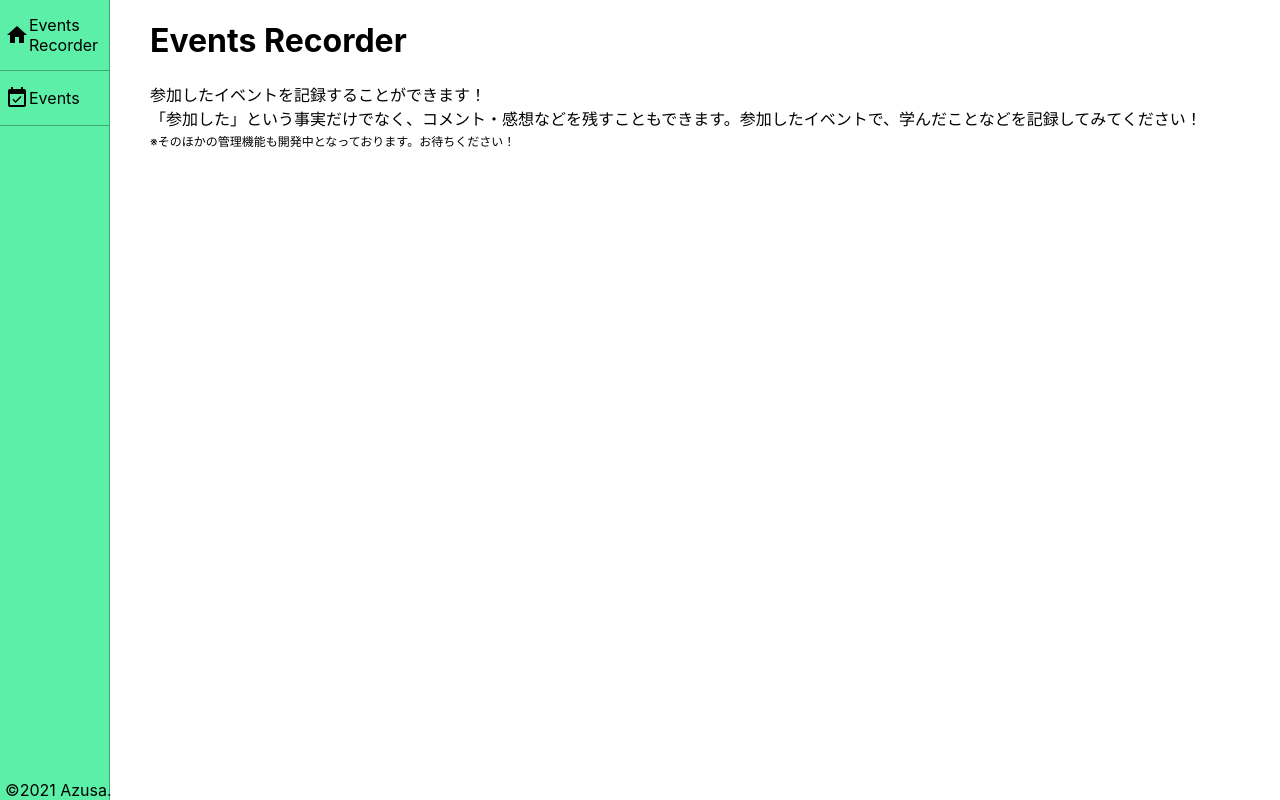
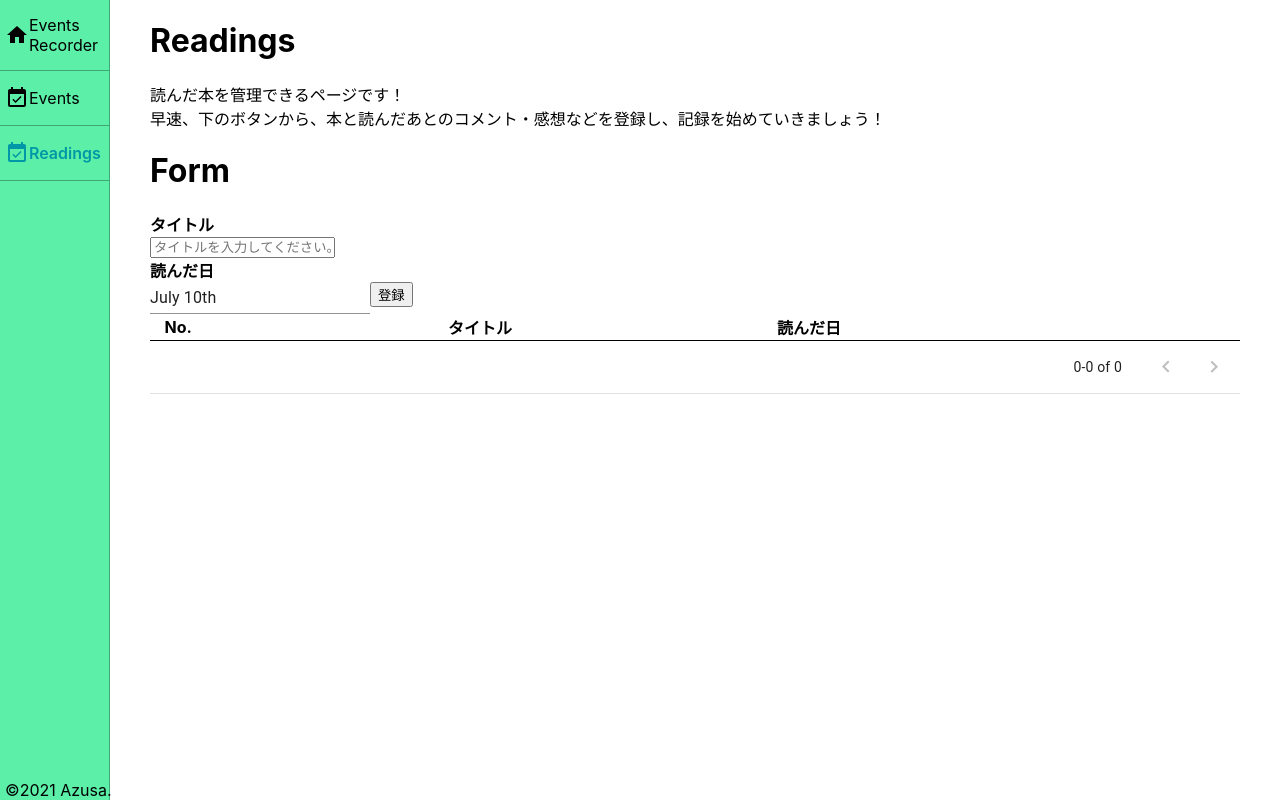
Before and after one commit to azufb/self-manage-app, a React app: page /Readings in a window 1280 px wide. Built offline with nearby package versions, Linux system fonts and the light colour scheme.

Commit message:
Material UIのdate pickerを利用して、読んだ本の日付を登録できるようにした。(タイトルも。)

```diff
--- a/package.json
+++ b/package.json
@@ -3,8 +3,10 @@
   "version": "0.1.0",
   "private": true,
   "dependencies": {
+    "@date-io/date-fns": "^1.3.13",
     "@material-ui/core": "^4.11.4",
     "@material-ui/icons": "^4.11.2",
+    "@material-ui/pickers": "^3.3.10",
     "@testing-library/jest-dom": "^5.13.0",
     "@testing-library/react": "^11.2.7",
     "@testing-library/user-event": "^12.8.3",
@@ -18,6 +20,7 @@
     "case-sensitive-paths-webpack-plugin": "2.1.1",
     "chalk": "1.1.3",
     "css-loader": "0.28.7",
+    "date-fns": "^2.22.1",
     "dotenv": "4.0.0",
     "dotenv-expand": "4.2.0",
     "eslint": "4.10.0",
--- a/src/App.js
+++ b/src/App.js
@@ -8,7 +8,8 @@ const JSON_KEYWORD = "events";
 const App = () => {
   const appState = localStorage.getItem(JSON_KEYWORD); // 何もなければ、nullが返ってくる。
   const initialState = appState ? JSON.parse(appState) : {
-    events: []
+    events: [],
+    readings: []
   }
 
   const [state, dispatch] = useReducer(reducer, initialState);
--- a/src/actions/index.js
+++ b/src/actions/index.js
@@ -1,3 +1,5 @@
 export const ADD_EVENT = "ADD_EVENT";
 export const DELETE_EVENT = "DELETE_EVENT";
 export const EDIT_EVENT = "EDIT_EVENT";
+
+export const ADD_READINGS = "ADD_READINGS";
--- a/src/components/Navi.js
+++ b/src/components/Navi.js
@@ -7,6 +7,7 @@ import {
 } from "react-router-dom";
 import Home from "./Home";
 import EventManage from "./EventManage";
+import ReadingRecord from './ReadingRecord';
 import HomeIcon from '@material-ui/icons/Home';
 import EventAvailableIcon from '@material-ui/icons/EventAvailable';
 import styles from "../styles/Navi.css";
@@ -27,11 +28,19 @@ const Navi = () => {
                 <span className={styles.naviTitle}><EventAvailableIcon /><span>Events</span></span>
               </NavLink>
             </div>
+            <div className={styles.navi}>
+              <NavLink to="/Readings" activeClassName={styles.activeNavi}>
+                <span className={styles.naviTitle}><EventAvailableIcon /><span>Readings</span></span>
+              </NavLink>
+            </div>
             <footer>&copy;2021 Azusa.</footer>
           </div>
           <Switch>
             <Route path="/Events">
               <EventManage />
+            </Route>
+            <Route path="/Readings">
+              <ReadingRecord />
             </Route>
             <Route path="/">
               <Home />
--- /dev/null
+++ b/src/components/Reading.js
@@ -0,0 +1,37 @@
+import React, { useContext, useState } from "react";
+//import { DELETE_EVENT, EDIT_EVENT } from "../actions";
+//import AppContext from "../contexts/AppContext";
+/*import Button from '@material-ui/core/Button';
+import CheckIcon from '@material-ui/icons/Check';
+import DeleteIcon from '@material-ui/icons/Delete';
+import MessageIcon from '@material-ui/icons/Message';
+import EditIcon from '@material-ui/icons/Edit';
+import CloseIcon from '@material-ui/icons/Close';
+import Modal from "@material-ui/core/Modal";
+import Tooltip from '@material-ui/core/Tooltip';*/
+import styles from "../styles/Event.css";
+
+//const JSON_KEYWORD = "events";
+
+const Event = ({reading}) => {
+  //const {state, dispatch} = useContext(AppContext);
+  //const id = reading.id;
+  //const [name, setName] = useState(event.name);
+  //const [tag1, setTag1] = useState(event.tag1);
+  //const [tag2, setTag2] = useState(event.tag2);
+  //const [comment, setComment] = useState(event.comment);
+  //const [url, setUrl] = useState(event.url);
+  //const [selectedDate, handleDateChange] = useState(reading.selectedDate);
+
+  return (
+    <React.Fragment>
+      <tr>
+        <td className={styles.id}>{reading.id}</td>
+        <td className={styles.name}>{reading.title}</td>
+        <td className={styles.date}>{reading.selectedDate}</td>
+      </tr>
+    </React.Fragment>
+  )
+}
+
+export default Event;
--- /dev/null
+++ b/src/components/ReadingForm.js
@@ -0,0 +1,58 @@
+import React, { useState, useContext } from "react";
+import {
+  DatePicker,
+  MuiPickersUtilsProvider,
+} from '@material-ui/pickers';
+//import { format } from 'date-fns'
+import DateFnsUtils from '@date-io/date-fns';
+//import jaLocale from "date-fns/locale/ja";
+//import { ja } from 'date-fns/locale'
+import {ADD_READINGS} from "../actions";
+import AppContext from "../contexts/AppContext";
+
+/*const localemap = {
+  ja: jaLocale
+};*/
+
+const ReadingForm = () => {
+  //const [locale] = useState("ja");
+  const { dispatch } = useContext(AppContext);
+  const [title, setTitle] = useState("");
+  const [selectedDate, handleDateChange] = useState(new Date());
+
+  const handleAdd = (e) => {
+    e.preventDefault();
+    console.log(selectedDate);
+
+    dispatch({
+      type: ADD_READINGS,
+      selectedDate,
+      title
+    });
+  }
+
+  return (
+    <div>
+      <h1>Form</h1>
+      <form>
+        <div>
+          <label htmlFor="titleForm">タイトル</label>
+        </div>
+        <input type="text" id="titleForm" value={title} onChange={(e) => setTitle(e.target.value)}
+          placeholder="タイトルを入力してください。" />
+        <div>
+          <label htmlFor="dateForm">読んだ日</label>
+        </div>
+        <MuiPickersUtilsProvider utils={DateFnsUtils}>
+          <DatePicker value={selectedDate} onChange={handleDateChange} />
+        </MuiPickersUtilsProvider>
+        <button onClick={handleAdd}>
+          登録
+        </button>
+      </form>
+    </div>
+
+  )
+}
+
+export default ReadingForm;
--- /dev/null
+++ b/src/components/ReadingList.js
@@ -0,0 +1,50 @@
+import React, { useContext, useState } from "react";
+import AppContext from "../contexts/AppContext";
+import Reading from "./Reading";
+import styles from "../styles/EventList.css";
+import TablePagination from '@material-ui/core/TablePagination';
+
+const ReadingList = () => {
+  const { state } = useContext(AppContext);
+  const [page, setPage] = useState(0);
+  const [rowsPerPage] = useState(5);
+
+  const handleChangePage = (e, newPage) => {
+    e.preventDefault();
+    setPage(newPage);
+  };
+
+  return (
+      <table>
+        <thead>
+          <tr className={styles.tableHeader}>
+            <th className={styles.tableHeaderID}>No.</th>
+            <th className={styles.tableHeaderName}>タイトル</th>
+            {/*<th className={styles.tableHeaderTag}>タグ</th>*/}
+            <th className={styles.tableHeaderDate}>読んだ日</th>
+            {/*<th className={styles.tableHeaderBtns}>詳細</th>*/}
+          </tr>
+        </thead>
+        <tbody>
+          {(rowsPerPage > 0
+              ? state.readings.slice(page * rowsPerPage, page * rowsPerPage + rowsPerPage)
+              : state.readings
+            ).map((reading, index) => (<Reading key={index} reading={reading} />)
+          )}
+        </tbody>
+        <tfoot>
+          <tr>
+            <TablePagination
+              rowsPerPageOptions={[5]}
+              count={state.readings.length}
+              page={page}
+              onChangePage={handleChangePage}
+              rowsPerPage={rowsPerPage}
+            />
+          </tr>
+        </tfoot>
+      </table>
+  )
+}
+
+export default ReadingList;
--- /dev/null
+++ b/src/components/ReadingRecord.js
@@ -0,0 +1,20 @@
+import React from "react";
+import ReadingForm from "./ReadingForm";
+import styles from "../styles/Events.css";
+import ReadingList from "./ReadingList";
+
+const ReadingRecord = () => {
+  return (
+    <div className={styles.contents}>
+      <h1>Readings</h1>
+      <p>
+        読んだ本を管理できるページです！<br />
+        早速、下のボタンから、本と読んだあとのコメント・感想などを登録し、記録を始めていきましょう！
+      </p>
+      <ReadingForm />
+      <ReadingList />
+    </div>
+  )
+}
+
+export default ReadingRecord;
--- a/src/reducers/index.js
+++ b/src/reducers/index.js
@@ -1,4 +1,5 @@
 import { combineReducers } from "redux";
 import events from "./events";
+import readings from "./readings";
 
-export default combineReducers({ events });
+export default combineReducers({ events, readings });
--- /dev/null
+++ b/src/reducers/readings.js
@@ -0,0 +1,16 @@
+import { ADD_READINGS } from "../actions";
+
+const readings = (state = [], action) => {
+  switch (action.type) {
+    case ADD_READINGS:
+      const reading = {title: action.title, selectedDate: action.selectedDate.toLocaleDateString()}//ja-JP
+      const length = state.length;
+      const id  = length === 0 ? 1 : state[length -1].id + 1;
+      return [...state, { id, ...reading }];
+
+    default:
+      return state;
+  }
+}
+
+export default readings;
```
Also changed, not shown: 1 other file (tests, documents, lock files or other folders).
